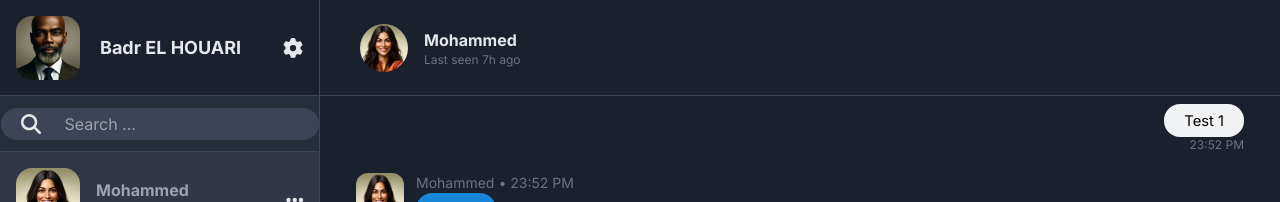
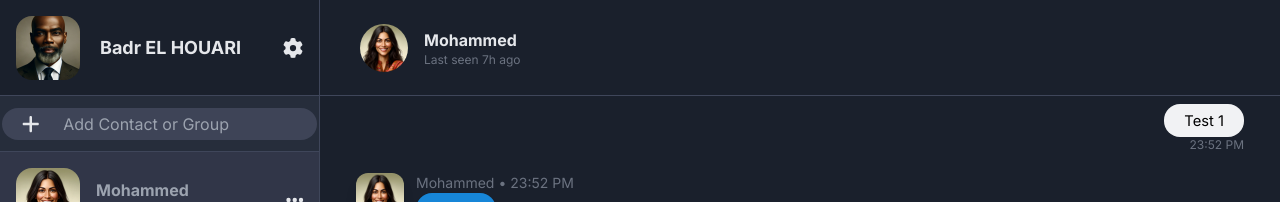
Before and after one commit to furycodz/p2p-chatapp, a Next.js app: page / in a window 1280 px wide. Shown: the top 202 px of the page. Built offline with nearby package versions, Linux system fonts and the light colour scheme.

Commit message:
Fix socket.io

```diff
--- a/package.json
+++ b/package.json
@@ -2,6 +2,7 @@
   "name": "chatapp",
   "version": "0.1.0",
   "private": true,
+
   "scripts": {
     "dev": "next dev",
     "build": "next build",
--- a/src/app/page.js
+++ b/src/app/page.js
@@ -1,14 +1,27 @@
+"use client"
 import Image from "next/image";
 import LeftSection from "../components/LeftSection"
 import ChatSection from "../components/ChatSection"
+import { useState } from "react";
 
 export default function Home() {
+
+  const [peers, setPeers] = useState([])
+  const [lang, setLang] = useState('en')
+  const language = {
+    fr: {
+        search_text:"Ajouter un Contact ou Groupe"
+    },
+    en: {
+        search_text:"Add Contact or Group"
+    }
+}
   return (
     <main className="flex h-screen">
 
-         <LeftSection/>
+         <LeftSection language={language[lang]} lang={lang} setLang={setLang} />
 
-        <ChatSection/>
+        <ChatSection language={language[lang]} />
     </main>
   );
 }
--- a/src/components/LeftSection.js
+++ b/src/components/LeftSection.js
@@ -4,19 +4,11 @@ import { FontAwesomeIcon } from '@fortawesome/react-fontawesome'
 import { useState,useEffect,useRef } from 'react';
 import Modal from 'react-modal'
 
-export default function Home() {
+export default function Home({lang, language, setLang}) {
     const [isOpen, setIsOpen] = useState(false)
 
     const [darkmode, setDarkMode] = useState(false)
-    const [lang, setLang] = useState('en')
-    const language = {
-        fr: {
-            search_text:"Chercher ..."
-        },
-        en: {
-            search_text:"Search ..."
-        }
-    }
+
     useEffect(()=>{
         if (typeof window !== 'undefined') {
             localStorage.setItem('lang', lang)
@@ -48,6 +40,8 @@ export default function Home() {
            transform: 'translate(-50%, -50%)'
         }
      }
+
+
     return (
         <div class="w-1/4 bg-[#fdfdfd] border-[#d8dae0] dark:border-[#3f465a] border-r-[1px] dark:bg-[#1a202c]">
 
@@ -91,8 +85,6 @@ export default function Home() {
 
                             <div class="relative h-10 w-32 ">
                             <select onClick={(e) => setLang(e.target.value)}
-
-                            value={lang}
                                 class="peer h-full w-full rounded-[7px] border border-blue-gray-200 border-t-transparent bg-transparent px-3 py-2.5 font-sans text-sm font-normal text-blue-gray-700 outline outline-0 transition-all placeholder-shown:border placeholder-shown:border-blue-gray-200 placeholder-shown:border-t-blue-gray-200 empty:!bg-gray-900 focus:border-2 focus:border-gray-900 focus:border-t-transparent focus:outline-0 disabled:border-0 disabled:bg-blue-gray-50">
 
                                 <option value="en">English</option>
@@ -119,9 +111,9 @@ export default function Home() {
 
         <div class="h-14 bg-[#f1f2f4] flex items-center justify-center border-b-[1px] dark:bg-[#262d3b] dark:border-[#3f465a]">
             <div class=" bg-white h-8 rounded-2xl px-5 flex items-center gap-3 w-full mx-7 dark:bg-[#3e4457]">
-                <FontAwesomeIcon icon={faMagnifyingGlass} size="lg" className="text-center dark:text-gray-200"/>
+                <FontAwesomeIcon icon={faPlus} size="lg" className="text-center dark:text-gray-200 cursor-pointer"/>
                 <i class="fa-solid fa-magnifying-glass text-center"></i>
-                <input type="text" class="text-gray-700 outline-none dark:bg-[#3e4457] dark:text-gray-200" placeholder="Search ..."/>
+                <input type="text" class="text-gray-700 outline-none dark:bg-[#3e4457] dark:text-gray-200" placeholder={language.search_text} onClick={(e) => createRoom(e)}/>
                 {/* <input type="text" class="text-gray-700 outline-none dark:bg-[#3e4457] dark:text-gray-200" placeholder={language[typeof window !== "undefined" ? window.localStorage.getItem('lang') : 'en'].search_text}/> */}
 
             </div>
```
